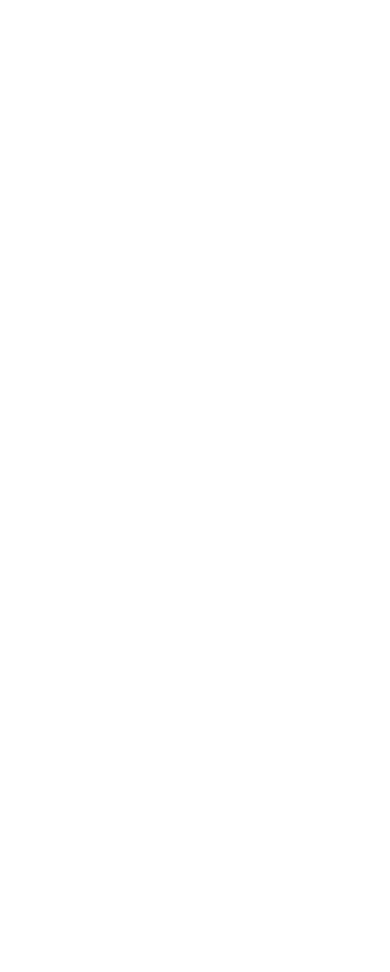
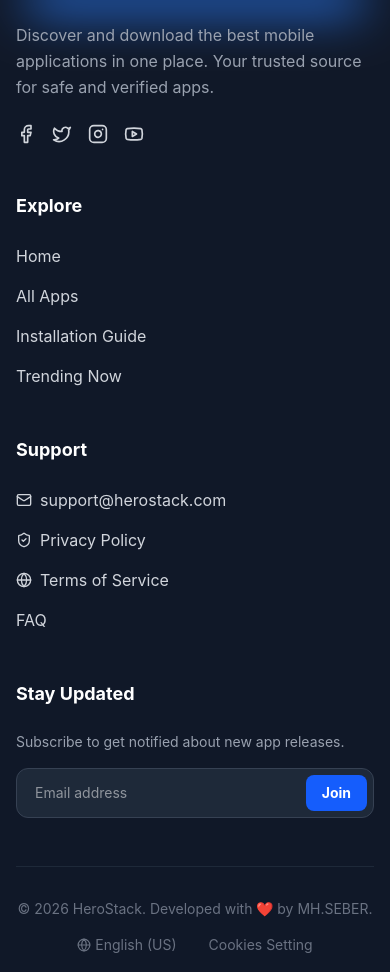
Before and after one commit to mhseber/HeroStack, a React (Vite) app: page /apps in a window 390 px wide. Shown: the part 1025-1997 px from the top of the page. Before the commit the page ends 844 px from the top, so only its background shows below. Built offline with nearby package versions, Linux system fonts and the light colour scheme.

Commit message:
add a modern and responsive dark-themed footer

```diff
--- a/src/components/Footer.jsx
+++ b/src/components/Footer.jsx
@@ -1,7 +1,136 @@
-import React from "react";
+import logo from "../../public/assets/logo.png";
+import { Link } from "react-router";
+import {
+  Facebook,
+  Twitter,
+  Instagram,
+  Youtube,
+  Github,
+  Mail,
+  ShieldCheck,
+  Globe,
+} from "lucide-react";
 
 const Footer = () => {
-  return <div>My Footer</div>;
+  return (
+    <footer className="bg-gray-900 text-gray-300 pt-16 pb-8">
+      <div className="max-w-7xl mx-auto px-4">
+        <div className="grid grid-cols-1 md:grid-cols-2 lg:grid-cols-4 gap-12 mb-12">
+          {/* Brand Section */}
+          <div className="space-y-6">
+            <h2 className="text-2xl font-black bg-white rounded-2xl pl-8 border-b-blue-700 border shadow-2xl shadow-blue-500 p-2 flex items-center gap-2">
+              <div className="w-8 h-8  rounded-lg flex items-center justify-center">
+                <img src={logo} alt="logo" />
+              </div>
+              <span className="text-2xl font-extrabold text-gray-900 tracking-tight">
+                Hero<span className="text-blue-600">Stack</span>
+              </span>
+            </h2>
+            <p className="text-gray-400 leading-relaxed">
+              Discover and download the best mobile applications in one place.
+              Your trusted source for safe and verified apps.
+            </p>
+            <div className="flex gap-4">
+              <a href="#" className="hover:text-blue-500 transition-colors">
+                <Facebook size={20} />
+              </a>
+              <a href="#" className="hover:text-blue-400 transition-colors">
+                <Twitter size={20} />
+              </a>
+              <a href="#" className="hover:text-pink-500 transition-colors">
+                <Instagram size={20} />
+              </a>
+              <a href="#" className="hover:text-red-500 transition-colors">
+                <Youtube size={20} />
+              </a>
+            </div>
+          </div>
+
+          {/* Quick Links */}
+          <div>
+            <h3 className="text-white font-bold text-lg mb-6">Explore</h3>
+            <ul className="space-y-4">
+              <li>
+                <Link to="/" className="hover:text-white transition-colors">
+                  Home
+                </Link>
+              </li>
+              <li>
+                <Link to="/apps" className="hover:text-white transition-colors">
+                  All Apps
+                </Link>
+              </li>
+              <li>
+                <Link
+                  to="/installation"
+                  className="hover:text-white transition-colors"
+                >
+                  Installation Guide
+                </Link>
+              </li>
+              <li>
+                <Link to="#" className="hover:text-white transition-colors">
+                  Trending Now
+                </Link>
+              </li>
+            </ul>
+          </div>
+
+          {/* Support */}
+          <div>
+            <h3 className="text-white font-bold text-lg mb-6">Support</h3>
+            <ul className="space-y-4">
+              <li className="flex items-center gap-2">
+                <Mail size={16} /> support@herostack.com
+              </li>
+              <li className="flex items-center gap-2">
+                <ShieldCheck size={16} /> Privacy Policy
+              </li>
+              <li className="flex items-center gap-2">
+                <Globe size={16} /> Terms of Service
+              </li>
+              <li>
+                <Link to="#" className="hover:text-white transition-colors">
+                  FAQ
+                </Link>
+              </li>
+            </ul>
+          </div>
+
+          {/* Newsletter / CTA */}
+          <div>
+            <h3 className="text-white font-bold text-lg mb-6">Stay Updated</h3>
+            <p className="text-sm text-gray-400 mb-4">
+              Subscribe to get notified about new app releases.
+            </p>
+            <div className="flex bg-gray-800 p-1.5 rounded-xl border border-gray-700">
+              <input
+                type="email"
+                placeholder="Email address"
+                className="bg-transparent border-none outline-none px-3 w-full text-sm text-white"
+              />
+              <button className="bg-blue-600 hover:bg-blue-700 text-white px-4 py-2 rounded-lg text-sm font-bold transition-all">
+                Join
+              </button>
+            </div>
+          </div>
+        </div>
+
+        {/* Bottom Bar */}
+        <div className="border-t border-gray-800 pt-8 flex flex-col md:flex-row justify-between items-center gap-4 text-sm text-gray-500">
+          <p>© 2026 HeroStack. Developed with ❤️ by MH.SEBER.</p>
+          <div className="flex gap-8">
+            <span className="flex items-center gap-1 cursor-pointer hover:text-white">
+              <Globe size={14} /> English (US)
+            </span>
+            <span className="cursor-pointer hover:text-white">
+              Cookies Setting
+            </span>
+          </div>
+        </div>
+      </div>
+    </footer>
+  );
 };
 
 export default Footer;
--- a/src/components/Navbar.jsx
+++ b/src/components/Navbar.jsx
@@ -51,7 +51,7 @@ const Navbar = () => {
                 className="w-8 h-8 object-contain"
               />
             </div>
-            <span className="text-xl font-bold text-gray-900 tracking-tight">
+            <span className="text-2xl font-extrabold text-gray-900 tracking-tight">
               Hero<span className="text-blue-600">Stack</span>
             </span>
           </Link>
--- a/src/pages/Root.jsx
+++ b/src/pages/Root.jsx
@@ -7,7 +7,9 @@ const Root = () => {
   return (
     <div>
       <Navbar />
-      <Outlet />
+      <main className="min-h-screen">
+        <Outlet />
+      </main>
       <Footer />
     </div>
   );
```
